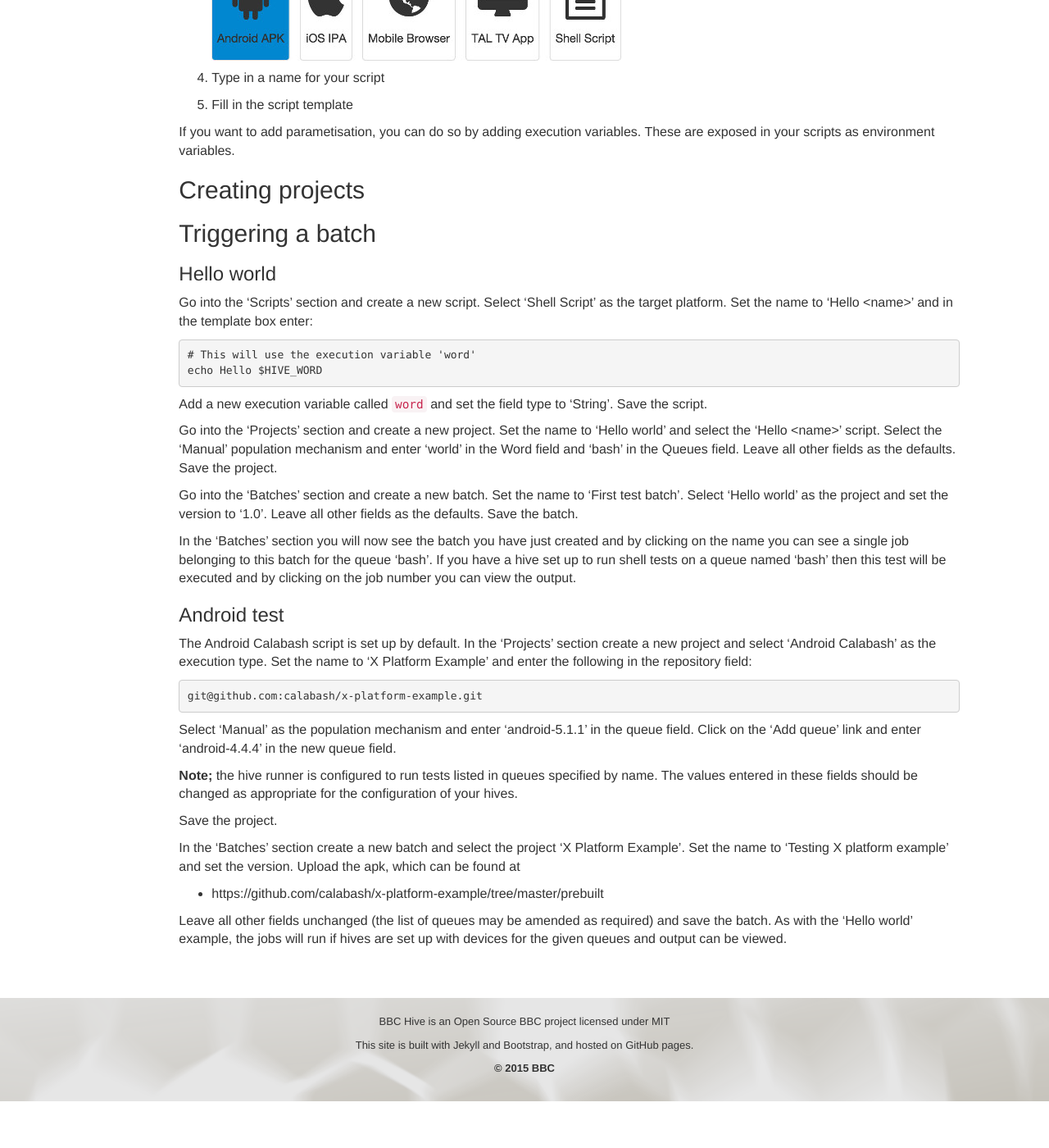
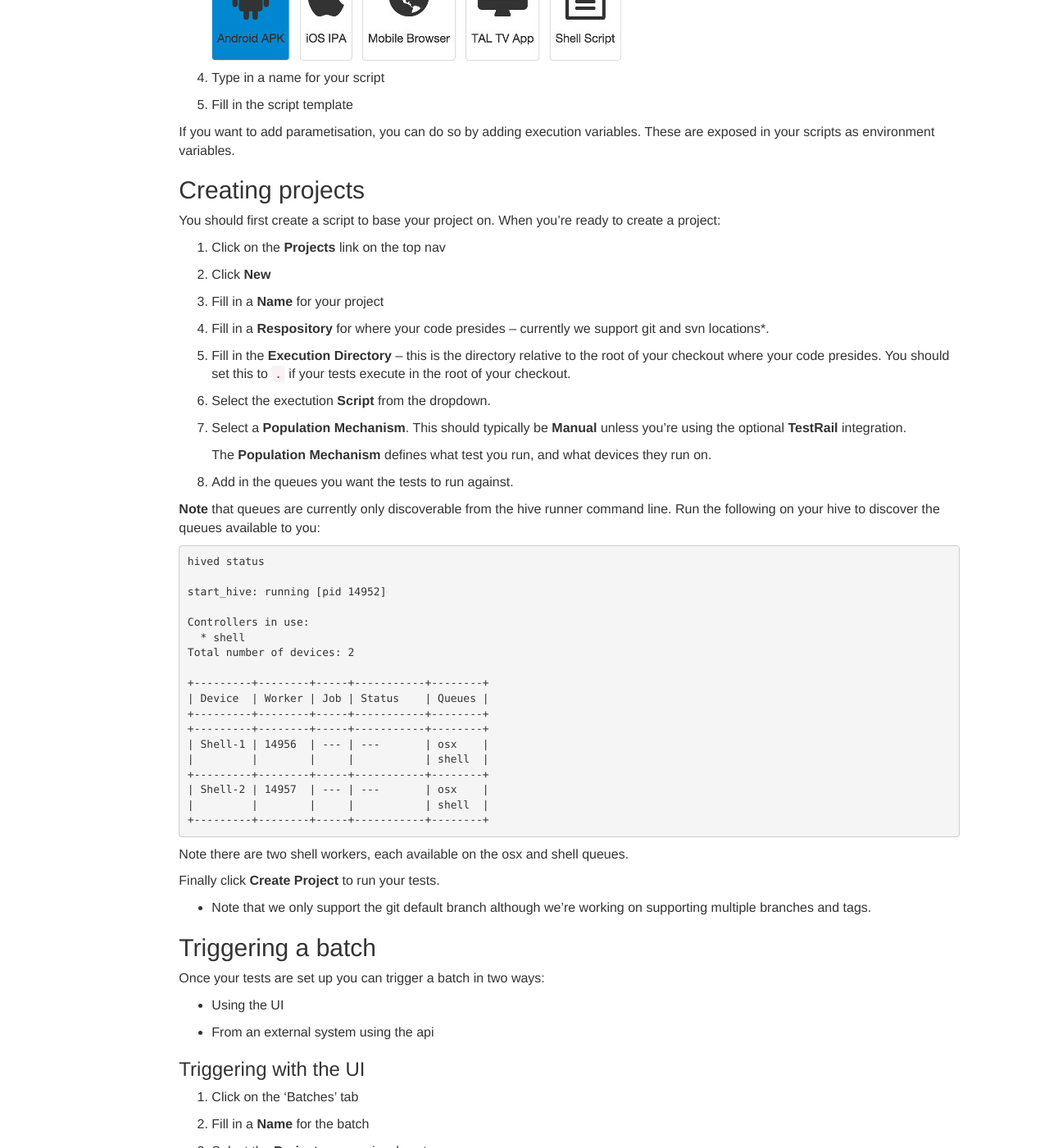
Before and after one commit to bbc/hive-ci, a Jekyll site: the page built from _documentation/06-running-your-tests.md, in a window 1280 px wide and 1400 px high, scrolled down 524 px. Shown: the whole window at 82% size. Built offline with Jekyll 4.4.1, drawn with Linux system fonts in a browser that asks for light colours; nearby versions of some CDN libraries; before the commit the page ends 1867 px from its top, so only the background shows below that; some of the changed text lies outside the part shown.

Commit message:
Updated running tests instructions

````diff
--- a/_documentation/06-running-your-tests.md
+++ b/_documentation/06-running-your-tests.md
@@ -35,13 +35,98 @@ These are exposed in your scripts as environment variables.
 
 ## Creating projects
 
+You should first create a script to base your project on. When you're ready to
+create a project:
 
+1.  Click on the **Projects** link on the top nav
+
+2.  Click **New**
+
+3.  Fill in a **Name** for your project
+
+4.  Fill in a **Respository** for where your code presides -- currently we support
+git and svn locations*.
+
+5.  Fill in the **Execution Directory** -- this is the directory relative to the root
+of your checkout where your code presides. You should set this to `.` if your
+tests execute in the root of your checkout.
+
+6.  Select the exectution **Script** from the dropdown.
+
+7.  Select a **Population Mechanism**. This should typically be **Manual**
+unless you're using the optional **TestRail** integration.
+
+    The **Population Mechanism** defines what test you run, and what devices
+    they run on.
+
+8.  Add in the queues you want the tests to run against.
+
+
+**Note** that queues are currently only discoverable from the hive runner
+command line. Run the following on your hive to discover the queues available to
+you:
+
+    hived status
+
+    start_hive: running [pid 14952]
+
+    Controllers in use:
+      * shell
+    Total number of devices: 2
+
+    +---------+--------+-----+-----------+--------+
+    | Device  | Worker | Job | Status    | Queues |
+    +---------+--------+-----+-----------+--------+
+    +---------+--------+-----+-----------+--------+
+    | Shell-1 | 14956  | --- | ---       | osx    |
+    |         |        |     |           | shell  |
+    +---------+--------+-----+-----------+--------+
+    | Shell-2 | 14957  | --- | ---       | osx    |
+    |         |        |     |           | shell  |
+    +---------+--------+-----+-----------+--------+
+
+
+Note there are two shell workers, each available on the osx and shell queues.
+
+Finally click **Create Project** to run your tests.
+
+* Note that we only support the git default branch although we're working on
+supporting multiple branches and tags.
 
 ## Triggering a batch
 
+Once your tests are set up you can trigger a batch in two ways:
 
+* Using the UI
 
-### Hello world
+* From an external system using the api
+
+### Triggering with the UI
+
+1.  Click on the 'Batches' tab
+
+2.  Fill in a **Name** for the batch
+
+3.  Select the **Project** you previously set up
+
+4.  Fill in a **Version**
+    This is a string that represents the version of the thing being tested. This
+    is useful for comparing results across different builds.
+
+5. Click **Next** to click through the various optional sections of the form.
+
+  * Fill in any execution variables you need
+
+  * Upload the build or builds if your tests need them
+
+  * Add or remove any queues you want to run the tests on
+
+  * Optionally choose to split the tests
+    Note: This is only available if you have defined the tests you were
+
+6. Click **Finish** to trigger your tests
+
+### Simple 'Hello world' example
 
 Go into the 'Scripts' section and create a new script. Select
 'Shell Script' as the target platform.
@@ -68,34 +153,3 @@ by clicking on the name you can see a single job belonging to this batch for
 the queue 'bash'. If you have a hive set up to run shell tests on a queue
 named 'bash' then this test will be executed and by clicking on the job number
 you can view the output.
-
-### Android test
-
-The Android Calabash script is set up by default. In the 'Projects'
-section create a new project and select 'Android Calabash' as the execution
-type. Set the name to 'X Platform Example' and enter the following in the
-repository field:
-
-```
-git@github.com:calabash/x-platform-example.git
-```
-
-Select 'Manual' as the population mechanism and enter 'android-5.1.1' in the
-queue field. Click on the 'Add queue' link and enter 'android-4.4.4' in the
-new queue field.
-
-**Note;** the hive runner is configured to run tests listed
-in queues specified by name. The values entered in these fields should be
-changed as appropriate for the configuration of your hives.
-
-Save the project.
-
-In the 'Batches' section create a new batch and select the project 'X Platform
-Example'. Set the name to 'Testing X platform example' and set the version.
-Upload the apk, which can be found at
-
-* https://github.com/calabash/x-platform-example/tree/master/prebuilt
-
-Leave all other fields unchanged (the list of queues may be amended as required)
-and save the batch. As with the 'Hello world' example, the jobs will run if
-hives are set up with devices for the given queues and output can be viewed.
````
